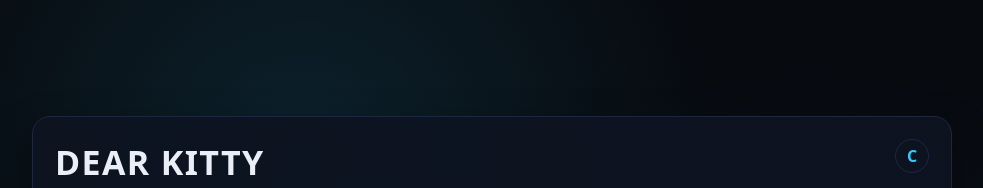
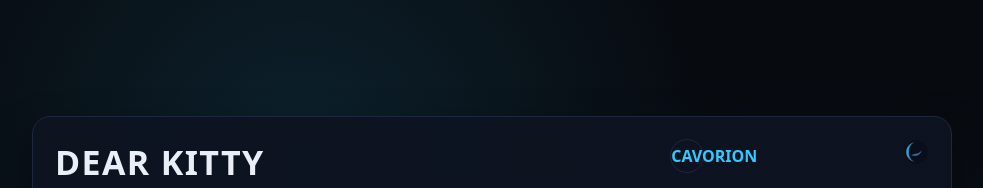
Before and after one commit to cavorion/kitty, a plain HTML site: page index.html in a window 1280 px wide. Shown: the top 188 px of the page, without its empty margins (148-1131 px from the left). Drawn offline with Linux system fonts and the light colour scheme.

Commit message:
Update index.html

```diff
--- a/index.html
+++ b/index.html
@@ -177,6 +177,13 @@
       color:var(--sos);
     }
     .sosOverlay p{ color:#fff; opacity:0.8; margin:0; font-size:16px; }
+
+    .logo {
+  width: 26px;
+  height: 26px;
+  opacity: 0.85;
+}
+
   </style>
 </head>
 <body>
@@ -186,8 +193,8 @@
         <h1 class="title">DEAR KITTY</h1>
         <div class="subtitle">A private space. Nothing is analysed. Nothing is sent unless you choose.</div>
       </div>
-      <div class="mark">C</div>
-    </div>
+      <div class="mark">CAVORION</div>
+      <img src="./public/favicon.png" alt="Cavorion" class="logo">    </div>
 
     <div class="dear">Dear <span>Kitty</span>,</div>
 
```
